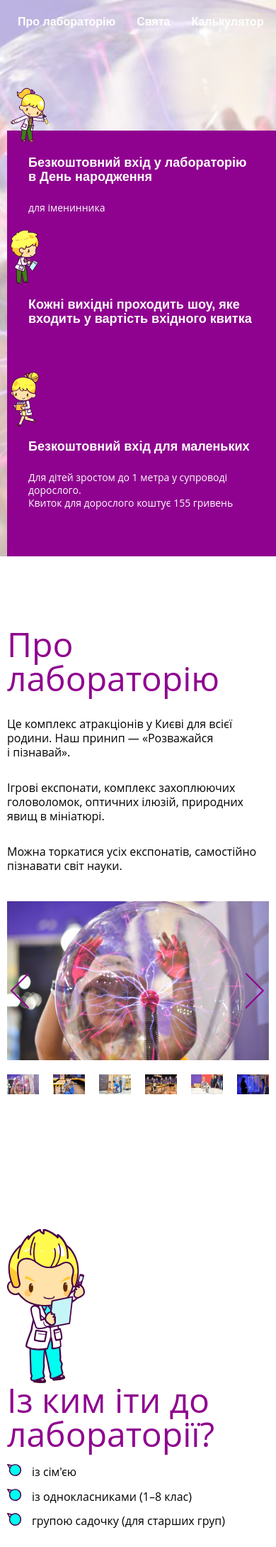
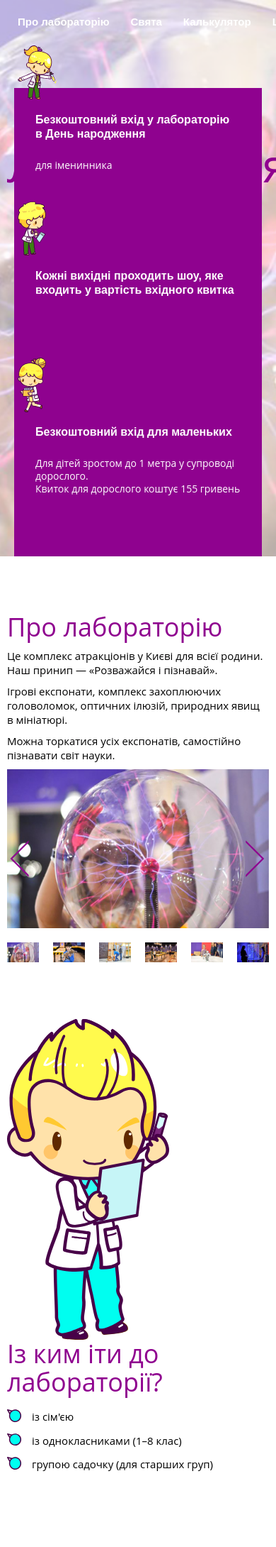
Before and after one commit to Ktara/is-it, a PHP site: page / in a window 390 px wide. Shown: the part 60-2240 px from the top of the page at 71% size. Run offline with PHP 8.4, Linux system fonts and the light colour scheme; some web fonts are replaced.

Commit message:
add tablet responsive

```diff
--- a/Crazy/css/style.css
+++ b/Crazy/css/style.css
@@ -79,6 +79,11 @@ body {
   font-weight: 400;
   color: #000000;
 }
+@media screen and (max-width: 992px) {
+  body {
+    font-size: 15px;
+  }
+}
 input:focus,
 button:focus,
 textarea:focus {
@@ -103,6 +108,7 @@ textarea:focus {
   line-height: 40px;
   padding: 0 30px;
   display: inline-block;
+  text-align: center;
 }
 .btn:hover {
   box-shadow: 0 4px 6px 1px rgba(0, 0, 0, 0.3);
@@ -114,10 +120,21 @@ textarea:focus {
   font-family: 'OpenSans', sans-serif;
   font-weight: 700;
 }
+@media screen and (max-width: 992px) {
+  .name-header {
+    font-size: 16px;
+  }
+}
 .section-header {
   color: #8f028f;
   font-size: 48px;
   line-height: 48px;
+}
+@media screen and (max-width: 992px) {
+  .section-header {
+    font-size: 36px;
+    line-height: 40px;
+  }
 }
 .block-header {
   color: #8f028f;
@@ -238,6 +255,11 @@ textarea:focus {
   height: 200px;
   background-color: #8f028f;
 }
+@media screen and (max-width: 992px) {
+  .main-box {
+    height: 220px;
+  }
+}
 .main-box-text {
   line-height: 18px;
   font-size: 14px;
@@ -270,14 +292,29 @@ textarea:focus {
   position: relative;
   padding-top: 100px;
 }
+@media screen and (max-width: 992px) {
+  .about {
+    padding-top: 80px;
+  }
+}
 .about-text {
   color: #010001;
   line-height: 20px;
   padding-top: 30px;
 }
+@media screen and (max-width: 992px) {
+  .about-text {
+    padding-top: 10px;
+  }
+}
 .slider {
   width: 100%;
   margin-top: 40px;
+}
+@media screen and (max-width: 992px) {
+  .slider {
+    margin-top: 10px;
+  }
 }
 .slider-img {
   width: 100%;
@@ -325,9 +362,13 @@ textarea:focus {
 .options {
   padding-top: 100px;
 }
+@media screen and (max-width: 992px) {
+  .options {
+    padding-top: 80px;
+  }
+}
 .options-with img {
-  width: 110px;
-  margin-top: 90px;
+  width: 62%;
 }
 .options-with .section-header {
   margin-bottom: 18px;
@@ -353,7 +394,7 @@ textarea:focus {
   margin-bottom: 65px;
 }
 .options-what-boy {
-  width: 110px;
+  width: 62%;
 }
 .options-what-todo {
   margin-bottom: 50px;
@@ -381,6 +422,11 @@ textarea:focus {
 }
 .holliday {
   padding-top: 100px;
+}
+@media screen and (max-width: 992px) {
+  .holliday {
+    padding-top: 80px;
+  }
 }
 .holliday img {
   width: 100%;
@@ -430,6 +476,11 @@ textarea:focus {
 .calculate {
   width: 100%;
   padding-top: 100px;
+}
+@media screen and (max-width: 992px) {
+  .calculate {
+    padding-top: 80px;
+  }
 }
 .calculate .section-header {
   margin-bottom: 40px;
@@ -599,6 +650,11 @@ input:checked + .calculate-slide-content-title:before {
 .show {
   padding-top: 100px;
 }
+@media screen and (max-width: 992px) {
+  .show {
+    padding-top: 80px;
+  }
+}
 .show .section-header {
   margin-bottom: 40px;
 }
@@ -618,6 +674,12 @@ input:checked + .calculate-slide-content-title:before {
   font-size: 16px;
   width: 65%;
 }
+@media screen and (max-width: 992px) {
+  .show .block-header {
+    font-size: 14px;
+    width: 100%;
+  }
+}
 .show-info {
   height: 100%;
 }
@@ -631,6 +693,11 @@ input:checked + .calculate-slide-content-title:before {
   padding-top: 100px;
   padding-bottom: 130px;
 }
+@media screen and (max-width: 992px) {
+  .footer {
+    padding-top: 80px;
+  }
+}
 .footer img {
   width: 95px;
 }
@@ -640,6 +707,11 @@ input:checked + .calculate-slide-content-title:before {
 }
 .footer p {
   width: 73%;
+}
+@media screen and (max-width: 992px) {
+  .footer p {
+    width: 90%;
+  }
 }
 .footer .block-header {
   margin-bottom: 20px;
--- a/Crazy/css/style.less
+++ b/Crazy/css/style.less
@@ -87,6 +87,9 @@ body {
 	font-size: 16px;
 	.opn-reg;
 	color: @black;
+	@media screen and (max-width: 992px) {
+		font-size: 15px;
+	}
 }
 input, button, textarea {
 		&:focus {
@@ -111,6 +114,7 @@ input, button, textarea {
 	line-height: 40px;
 	padding: 0 30px;
 	display: inline-block;
+	text-align: center;
 	&:hover {
 		box-shadow: 0 4px 6px 1px rgba(0, 0, 0, 0.3);
 		border-radius: 8px;
@@ -120,13 +124,19 @@ input, button, textarea {
 .name-header {
 	font-size: 18px;
 	.opn-bold;
+	@media screen and (max-width: 992px) {
+		font-size: 16px;
+	}
 }
-.section{
-	&-header {
-		color: @main-purple;
-		font-size: 48px;
-		line-height: 48px;
+.section-header {
+	color: @main-purple;
+	font-size: 48px;
+	line-height: 48px;
+	@media screen and (max-width: 992px) {
+		font-size: 36px;
+		line-height: 40px;
 	}
+
 }
 .block-header {
 	color: @main-purple;
@@ -244,6 +254,9 @@ input, button, textarea {
 		width: 100%;
 		height: 200px;
 		background-color: @main-purple;
+		@media screen and (max-width: 992px) {
+			height: 220px;
+		}
 		&-text {
 			line-height: 18px;
 			font-size: 14px;
@@ -280,15 +293,24 @@ input, button, textarea {
 .about {
 	position: relative;
 	padding-top: 100px;
+	@media screen and (max-width: 992px) {
+		padding-top: 80px;
+	}
 	&-text {
 		color: @sub-black;
 		line-height: 20px;
 		padding-top: 30px;
+		@media screen and (max-width: 992px) {
+		padding-top: 10px;
+	}
 	}
 }
 .slider {
 	width: 100%;
 	margin-top: 40px;
+	@media screen and (max-width: 992px) {
+		margin-top: 10px;
+	}
 	&-img {
 		width: 100%;
 		display: inline-block;
@@ -337,10 +359,16 @@ input, button, textarea {
 /* Option-list section */
 .options {
 	padding-top: 100px;
+	@media screen and (max-width: 992px) {
+		padding-top: 80px;
+	}
 	&-with {
 		img {
-			width: 110px;
-			margin-top: 90px;
+			width: 62%;
+			// margin-top: 90px;
+			// @media (max-width: 992px) {
+			// margin-top: 0;
+			// }
 		}
 		.section-header {
 			margin-bottom: 18px;
@@ -366,7 +394,7 @@ input, button, textarea {
 			margin-bottom: 65px;
 		}
 		&-boy {
-			width: 110px;
+			width: 62%;
 		}
 		&-todo {
 			margin-bottom: 50px;
@@ -397,6 +425,9 @@ input, button, textarea {
 }
 .holliday {
 	padding-top: 100px;
+	@media screen and (max-width: 992px) {
+		padding-top: 80px;
+	}
 	img {
 		width: 100%;
 	}
@@ -447,6 +478,9 @@ input, button, textarea {
 .calculate {
 	width: 100%;
 	padding-top: 100px;
+	@media screen and (max-width: 992px) {
+		padding-top: 80px;
+	}
 	.section-header {
 			margin-bottom: 40px;
 		}
@@ -630,6 +664,9 @@ input, button, textarea {
 /* Show section */
 .show {
 	padding-top: 100px;
+	@media screen and (max-width: 992px) {
+		padding-top: 80px;
+	}
 	.section-header {
 		margin-bottom: 40px;
 	}
@@ -648,6 +685,10 @@ input, button, textarea {
 		margin-top: 20px;
 		font-size: 16px;
 		width: 65%;
+		@media screen and (max-width: 992px) {
+		font-size: 14px;
+		width: 100%;
+		}
 	}
 	&-info {
 		height: 100%;
@@ -663,6 +704,9 @@ input, button, textarea {
 	position: relative;
 	padding-top: 100px;
 	padding-bottom: 130px;
+	@media screen and (max-width: 992px) {
+		padding-top: 80px;
+	}
 	img {
 		width: 95px;
 	}
@@ -672,6 +716,9 @@ input, button, textarea {
 	}
 	p {
 		width: 73%;
+		@media screen and (max-width: 992px) {
+		width: 90%;
+		}
 	}
 	.block-header {
 		margin-bottom: 20px;
--- a/Crazy/index.html
+++ b/Crazy/index.html
@@ -28,12 +28,12 @@
       <header class="nav-header">
         <div class="container">
           <div class="row">
-            <div class="col-md-5">
+            <div class="col-md-5 col-sm-2">
               <a href="#" class="nav-header-logo">
                 <img src="img/svg/logo.svg" alt="Crazy-Professor">
               </a>
             </div>
-            <div id="nav_wrapper" class="col-md-7">
+            <div id="nav_wrapper" class="col-md-7 col-sm-10">
               <ul role="navigation" class="nav nav-header-menu">
                 <li role="presentation"><a href="#about">Про&nbsp;лабораторію</a></li>
                 <li role="presentation"><a href="#holliday">Свята</a></li>
@@ -51,20 +51,20 @@
           <h1 class="main-header">Лабораторія Чокнутого Професора</h1>
           <p class="main-sub-header">веселі та пізнавальні ігри для дітей</p>
           <a href="#" class="btn">Дізнатися більше</a>
-          <div class="row main-row">
-            <div class="col-md-4">
+          <div class="row col-xs-12 main-row">
+            <div class="col-md-4 col-sm-4">
               <div class="main-box main-decor-1">
                 <h5 class="name-header">Безкоштовний вхід у&nbsp;лабораторію в&nbsp;День народження</h5>
                 <p class="main-box-text">для іменинника</p>
               </div>
             </div>
-            <div class="col-md-4">
+            <div class="col-md-4 col-sm-4">
               <div class="main-box main-decor-2">
                 <h5 class="name-header">Кожні вихідні проходить шоу, яке входить у вартість вхідного квитка
                 </h5>
               </div>
             </div>
-            <div class="col-md-4">
+            <div class="col-md-4 col-sm-4">
               <div class="main-box main-decor-3">
                 <h5 class="name-header">Безкоштовний вхід для маленьких
                 </h5>
@@ -119,10 +119,10 @@
       <section class="options">
         <div class="container">
           <div class="row options-with">
-            <div class="col-md-2">
+            <div class="col-md-2 col-sm-2">
               <img src="img/svg/boy-4-list.svg" alt="">
             </div>
-            <div class="col-md-10">
+            <div class="col-md-10 col-sm-10">
               <h3 class="section-header">Із ким іти до лабораторії?</h3>
               <ul>
                 <li>із сім'єю</li>
@@ -132,25 +132,27 @@
             </div>
           </div>
           <div class="row options-what">
-            <div class="col-md-2">
+            <div class="col-md-2 col-sm-2">
               <img class="options-what-boy" src="img/svg/boy-5.svg" alt="">
             </div>
-            <h3 class="section-header">Що можна робити в лабораторії?</h3>
-            <div class="col-md-4 options-what-todo">
+            <div class="row col-md-10 col-sm-10">
+              <h3 class="section-header col-md-12">Що можна робити в лабораторії?</h3>
+              <div class="col-md-5 col-sm-5 options-what-todo">
                 <img class="options-what-todo-decor-1" src="img/svg/what-to-do-1.svg" alt="">
                 <p>Проводити експерименти в&nbsp;ігрових&nbsp;зонах</p>
               </div>
-            <div class="col-md-3 options-what-todo">
+              <div class="col-md-5 col-sm-5 options-what-todo">
                 <img class="options-what-todo-decor-2" src="img/svg/what-to-do-2.svg" alt="">
                 <p>Вивчати закони фізики,&nbsp; граючи</p>
               </div>
-            <div class="col-md-4 options-what-todo">
+              <div class="col-md-5 col-sm-5 options-what-todo">
                 <img class="options-what-todo-decor-3" src="img/svg/what-to-do-3.svg" alt="">
                 <p>Святкувати День&nbsp;народження</p>
               </div>
-            <div class="col-md-3 options-what-todo">
+              <div class="col-md-5 col-sm-5 options-what-todo">
                 <img class="options-what-todo-decor-4" src="img/svg/what-to-do-4.svg" alt="">
                 <p>Брати участь  у&nbsp;наукових&nbsp;шоу</p>
+              </div>
             </div>
           </div>
         </div><!-- container -->
@@ -162,7 +164,7 @@
             <h3 class="section-header">
               Оберіть своє свято в лабораторії
             </h3>
-            <div class="col-md-4">
+            <div class="col-md-4 col-sm-4">
               <img src="img/photoes/holliday/1.jpg" alt="">
               <h6 class="block-header">Свято для компанії</h6>
               <p class="block-sub-header">шкільний клас, група садочку</p>
@@ -177,7 +179,7 @@
                 Розрахувати вартість
               </a>
             </div>
-            <div class="col-md-4">
+            <div class="col-md-4 col-sm-4">
               <img src="img/photoes/holliday/2.jpg" alt="">
               <h6 class="block-header">День народження</h6>
               <p class="block-sub-header">імениннику вхід безкоштовний</p>
@@ -192,7 +194,7 @@
                 Розрахувати вартість
               </a>
             </div>
-            <div class="col-md-4">
+            <div class="col-md-4 col-sm-4">
               <img src="img/photoes/holliday/3.jpg" alt="">
               <h6 class="block-header">Сімейний день</h6>
               <p class="block-sub-header">знижки на квитки для родини</p>
@@ -226,7 +228,7 @@
               </p>
               <div class="row calculate-slide-content">
                 <form action="">
-                  <div class="col-md-4">
+                  <div class="col-md-4 col-sm-4">
                     <label>
                       <input v-model="holidayType" type="radio" name="event" value="День народження, іменинникам вхід безкоштовний">
                       <p class="calculate-slide-content-title">
@@ -237,7 +239,7 @@
                       </p>
                     </label>
                   </div>
-                  <div class="col-md-4">
+                  <div class="col-md-4 col-sm-4">
                     <label>
                       <input  v-model="holidayType" type="radio" name="event" value="Сімейний день, знижки для родини до 160 грн">
                       <p class="calculate-slide-content-title">
@@ -248,7 +250,7 @@
                       </p>
                     </label>
                   </div>
-                  <div class="col-md-4">
+                  <div class="col-md-4 col-sm-4">
                     <label>
                       <input  v-model="holidayType" type="radio" name="event">
                       <p class="calculate-slide-content-title" value="День для компанії - шкільний клас, старша група садочку">
@@ -271,7 +273,7 @@
               </p>
               <div class="row calculate-slide-content guests-block">
                 <form action="">
-                  <div class="col-md-4">
+                  <div class="col-md-4 col-sm-4">
                     <div class="calc-serv-block">
                       <p class="calculate-slide-content-title">
                       Діти
@@ -284,7 +286,7 @@
                       </p>
                     </div>
                   </div>
-                  <div class="col-md-4">
+                  <div class="col-md-4 col-sm-4">
                     <div class="calc-serv-block">
                       <p class="calculate-slide-content-title">
                       Дорослі
@@ -309,7 +311,7 @@
               </p>
               <div class="row calculate-slide-content">
                 <form action="">
-                  <div class="col-md-4">
+                  <div class="col-md-4 col-sm-4">
                     <label>
                       <input type="radio" name="animator" value="від 500 грн, 1 година" v-model="animator">
                       <p class="calculate-slide-content-title">
@@ -320,7 +322,7 @@
                       </p>
                     </label>
                   </div>
-                  <div class="col-md-4">
+                  <div class="col-md-4 col-sm-4">
                     <label>
                       <input type="radio" name="animator" value="від 700 грн, 1,5 години" v-model="animator">
                       <p class="calculate-slide-content-title">
@@ -331,7 +333,7 @@
                       </p>
                     </label>
                   </div>
-                  <div class="col-md-4">
+                  <div class="col-md-4 col-sm-4">
                     <label>
                       <input type="radio" name="animator" value="не потрібен" v-model="animator">
                       <p class="calculate-slide-content-title">
@@ -351,7 +353,7 @@
               </p>
               <div class="row calculate-slide-content">
                 <form action="">
-                  <div class="col-md-4">
+                  <div class="col-md-4 col-sm-4">
                     <label>
                       <input type="radio" name="excursion" v-model="excursion" value="Ознайомча, проводить співробітник лабораторії (від 250 грн)">
                       <p class="calculate-slide-content-title">
@@ -362,7 +364,7 @@
                       </p>
                     </label>
                   </div>
-                  <div class="col-md-4">
+                  <div class="col-md-4 col-sm-4">
                     <label>
                       <input type="radio" name="excursion" v-model="excursion" value="Із професором, проводить аніматор у костюмі професора (від 250 грн)">
                       <p class="calculate-slide-content-title">
@@ -373,7 +375,7 @@
                       </p>
                     </label>
                   </div>
-                  <div class="col-md-4">
+                  <div class="col-md-4 col-sm-4">
                     <label>
                       <input type="radio" name="excursion" v-model="excursion" value="Без екскурсії, діти самостійно оглядають лабораторію">
                       <p class="calculate-slide-content-title">
@@ -445,14 +447,14 @@
             </div><!-- showing -->
             <div class="calculate-slide-block">
               <div class="row">
-                <div class="col-md-8">
+                <div class="col-md-8 col-sm-8">
                   <p><span class="purple-color">Подія: </span>{{ holidayType }}</p>
                   <p><span class="purple-color">Кількість гостей: </span>{{ guests }}</p>
                   <p><span class="purple-color">Аніматор: </span> {{ animator }} </p>
                   <p><span class="purple-color">Екскурсія: </span>{{ excursion }}</p>
                   <p><span class="purple-color">Шоу-програма: </span> <div v-html="shows"></div></p>
                 </div>
-                <div class="col-md-4">
+                <div class="col-md-4 col-sm-4">
                   <form class="footer-form" action="">
                     <input type="hidden" value="{{ holidayType }}">
                     <input type="hidden" value="{{ guests }}">
@@ -537,7 +539,7 @@
           <div class="container">
             <h3 class="section-header">Зв’яжіться з нами</h3>
             <div class="row">
-              <div class="col-md-4">
+              <div class="col-md-4 col-sm-4">
                 <form class="footer-form" action="">
                   <input type="name" placeholder="Імя">
                   <input type="tel" placeholder="Телефон">
@@ -545,13 +547,13 @@
                   <a href="" class="btn">Відправити</a>
                 </form>
               </div>
-              <div class="col-md-4 col-md-offset-1">
+              <div class="col-md-4 col-md-offset-1 col-sm-4 col-sm-offset-1">
                 <h6 class="block-header">Контакти</h6>
                 <p>
-                  ТРЦ DreamTown 2, атріум Італія, 2-&nbsp;й&nbsp;поверх Київ,&nbsp;станції&nbsp;метро&nbsp;&laquo;Мінська&raquo; та&nbsp;&laquo;Героїв Дніпра&raquo; Оболонський&nbsp;проспект, 21б +380&nbsp;99&nbsp;289 14 14, +380&nbsp;93&nbsp;006&nbsp;60&nbsp;13
+                  ТРЦ DreamTown 2, атріум&nbsp;Італія, 2-&nbsp;й&nbsp;поверх Київ,&nbsp;станції&nbsp;метро&nbsp;&laquo;Мінська&raquo; та&nbsp;&laquo;Героїв Дніпра&raquo; Оболонський&nbsp;проспект, 21б +380&nbsp;99&nbsp;289 14 14, +380&nbsp;93&nbsp;006&nbsp;60&nbsp;13
                 </p>
               </div>
-              <div class="col-md-2">
+              <div class="col-md-2 col-sm-2">
                 <img src="img/svg/contact-us.svg" alt="">
               </div>
             </div>
@@ -564,8 +566,8 @@
           <div class="sub-footer">
             <div class="container">
               <div class="row">
-                <div class="col-md-4 copyright">2017 &copy; Всі права захищені</div>
-                <div class="col-md-4 networks">
+                <div class="col-md-4 col-sm-4 copyright">2017 &copy; Всі права захищені</div>
+                <div class="col-md-4 col-sm-4 networks">
                   <a target="_blank" href="https://www.instagram.com/_crazyprofessor_/">
                     <img src="img/soc/soc-b1.png" alt="">
                   </a>
@@ -576,7 +578,7 @@
                     <img src="img/soc/soc-b4.png" alt="">
                   </a>
                 </div>
-                <div class="col-md-4 develop">Development by <a target="_blank" href="">IS.Agency</a></div>
+                <div class="col-md-4 col-sm-4 develop">Development by <a target="_blank" href="">IS.Agency</a></div>
               </div>
             </div>
           </div>
```
Also changed, not shown: other parts of Crazy/index.html (+12 -12 lines), Crazy/img/calendar.png (added). Lines whose indentation alone changed are shown as unchanged.
